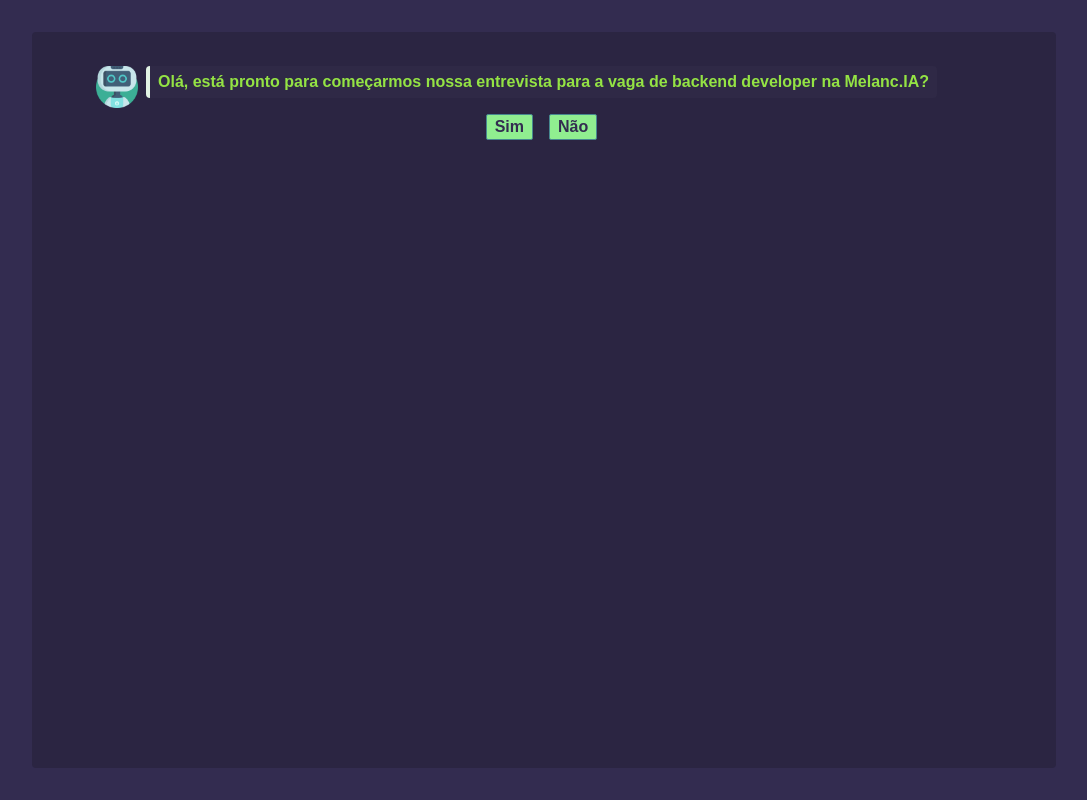
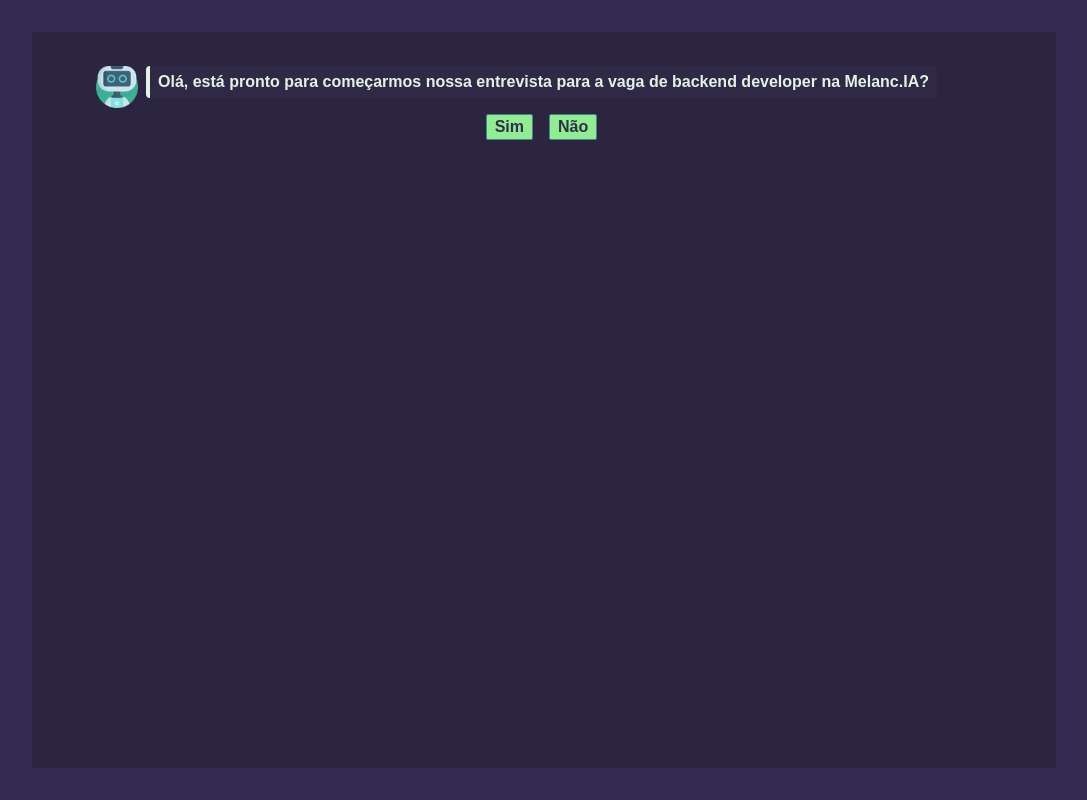
Before and after one commit to Marcosfsalazar/quick-interview, a Next.js app: page /interview/backend-melancIA in a window 1280 px wide. Shown: the whole page, without its empty margins (96-1183 px from the left). Built offline with nearby package versions, Linux system fonts and the light colour scheme.

Commit message:
feat: ux changes

```diff
--- a/src/app/globals.css
+++ b/src/app/globals.css
@@ -131,7 +131,7 @@
   .message-bot {
     border-left: 4px solid;
     border-color: var(--appLightGreen);
-    color: var(--appGreen);
+    color: var(--appLightGreen);
     background-color: rgba(255, 255, 255, 0.02);
     padding: 16px;
     border-radius: 8px;
--- a/src/components/Message/MessageButton.tsx
+++ b/src/components/Message/MessageButton.tsx
@@ -14,7 +14,7 @@
   return (
     <button
       {...buttonProps}
-      className="border border-appAquamarine px-2 rounded-sm text-appPurple font-semibold bg-[lightGreen]"
+      className={`border border-appAquamarine px-2 rounded-sm text-appPurple font-semibold bg-[lightGreen] ${!disabled && 'hover:highlight hover:text-[lightGreen]'}`}
       disabled={disabled}
       onClick={onClick}
     >
```
